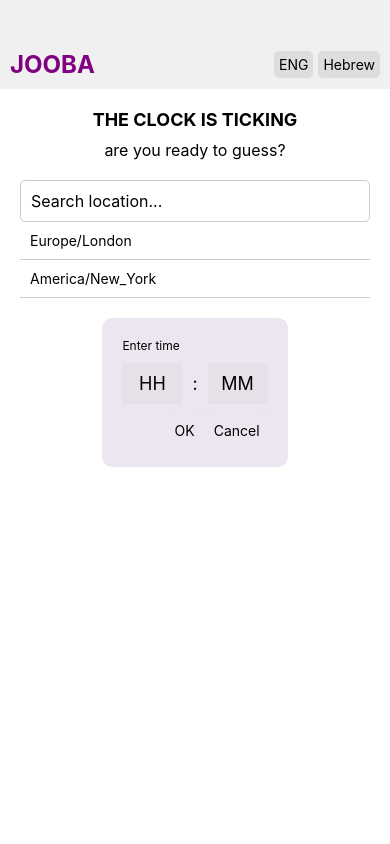
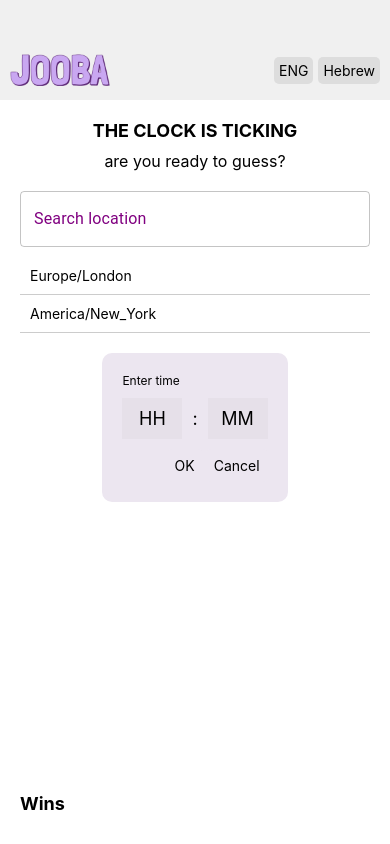
Before and after one commit to yonatanhershko/Jooba-Clock-Game, a React Native app: screen / in a window 390 px wide. Built offline with nearby package versions, Linux system fonts and the light colour scheme.

Commit message:
Add  more basic style

```diff
--- a/App.js
+++ b/App.js
@@ -5,6 +5,7 @@ import axios from 'axios'
 import Header from './components/Header.jsx'
 import SearchBar from './components/SearchBar.jsx'
 import TimePicker from './components/TimePicker.jsx'
+import WinList from './components/WinList.jsx'
 
 export default function App() {
   const [selectedLocation, setSelectedLocation] = useState(null)
@@ -31,8 +32,10 @@ export default function App() {
 
       if (currentHour === guessedHour && currentMinute === guessedMinute) {
         Alert.alert("Correct!", "You guessed the time correctly!")
-        setWins([...wins, { time: guessedTime, location: selectedLocation }])
+        console.log('test')
+        // setWins([...wins, { time: guessedTime, location: selectedLocation }])
       } else {
+        console.log('nop')
         Alert.alert("Incorrect", `The correct time was ${currentHour}:${currentMinute}`)
       }
     } catch (error) {
@@ -53,6 +56,7 @@ export default function App() {
         </View>
       </View>
       <StatusBar style="auto" />
+      <WinList wins={wins} />
     </View>
   )
 }
--- a/components/Header.jsx
+++ b/components/Header.jsx
@@ -1,10 +1,10 @@
 import React from 'react'
-import { View, Text, TouchableOpacity, StyleSheet } from 'react-native'
+import { View, Text, TouchableOpacity, StyleSheet,  Image  } from 'react-native'
 
 export default function Header() {
   return (
     <View style={styles.header}>
-      <Text style={styles.logo}>JOOBA</Text>
+      <Image source={require('../assets/imgs/logo.png')} style={styles.logo} />
       <View style={styles.languageToggle}>
         <TouchableOpacity style={styles.langButton}>
           <Text>ENG</Text>
@@ -29,9 +29,9 @@ const styles = StyleSheet.create({
 
   },
   logo: {
-    fontSize: 24,
-    fontWeight: 'bold',
-    color: 'purple',
+    width: 100,
+    height: 40,
+    resizeMode: 'contain',
   },
   languageToggle: {
     flexDirection: 'row',
--- a/components/SearchBar.jsx
+++ b/components/SearchBar.jsx
@@ -1,5 +1,6 @@
 import React, { useState, useEffect } from 'react'
 import { View, TextInput, FlatList, TouchableOpacity, Text, StyleSheet } from 'react-native'
+import TextField from '@mui/material/TextField';
 import axios from 'axios'
 
 const INITIAL_LOCATIONS = [
@@ -41,11 +42,19 @@ export default function SearchBar({ onLocationSelect }) {
 
     return (
         <View style={styles.container}>
-            <TextInput
+               <TextField
+                id="outlined-basic"
+                label="Search location"
+
+                value={search}
+                onChange={(e) => setSearch(e.target.value)}
                 style={styles.input}
-                placeholder="Search location..."
-                value={search}
-                onChangeText={setSearch}
+                InputProps={{
+                    style: { borderColor: 'purple' },
+                }}
+                InputLabelProps={{
+                    style: { color: 'purple' },
+                }}
             />
             {!selectedLocation && (
                 <FlatList
@@ -79,11 +88,8 @@ const styles = StyleSheet.create({
         marginBottom: 20,
     },
     input: {
-        borderWidth: 1,
-        borderColor: '#ccc',
-        borderRadius: 5,
-        padding: 10,
-        fontSize: 16,
+        width: '100%',
+        marginBottom: 10,
     },
     item: {
         padding: 10,
--- /dev/null
+++ b/components/WinList.jsx
@@ -0,0 +1,36 @@
+
+import React from 'react'
+import { View, Text, StyleSheet, ScrollView } from 'react-native'
+
+export default function WinsList({ wins }) {
+  return (
+    <View style={styles.container}>
+      <Text style={styles.title}>Wins</Text>
+      <ScrollView horizontal>
+        {wins.map((win, index) => (
+          <View key={index} style={styles.card}>
+            <Text>Time: {win.time}</Text>
+            <Text>Time Zone: {win.location}</Text>
+          </View>
+        ))}
+      </ScrollView>
+    </View>
+  )
+}
+
+const styles = StyleSheet.create({
+    container: {
+      padding: 20,
+    },
+    title: {
+      fontSize: 18,
+      fontWeight: 'bold',
+      marginBottom: 10,
+    },
+    card: {
+      backgroundColor: '#f0f0f0',
+      padding: 10,
+      marginRight: 10,
+      borderRadius: 5,
+    },
+  })
```
Also changed, not shown: assets/imgs/logo.png (added).
